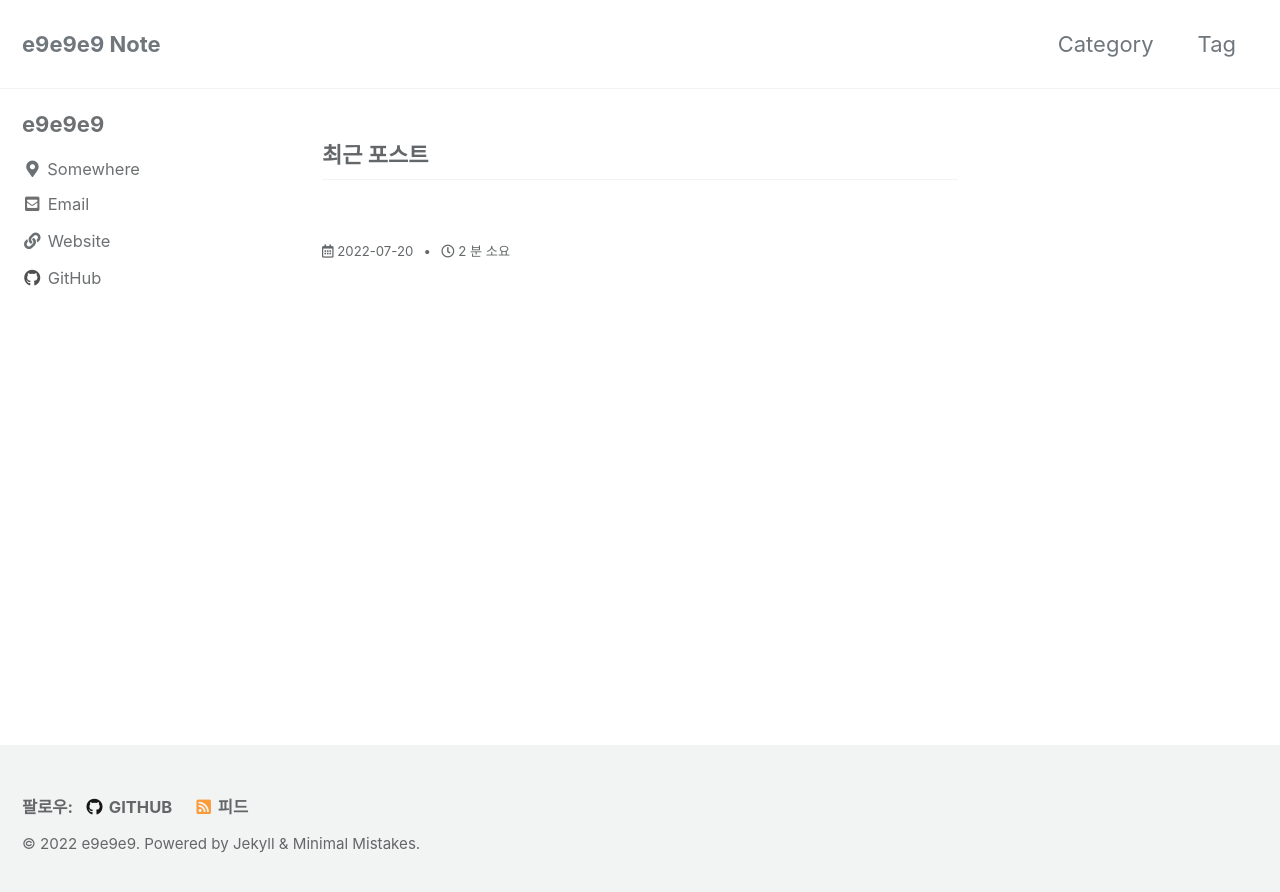
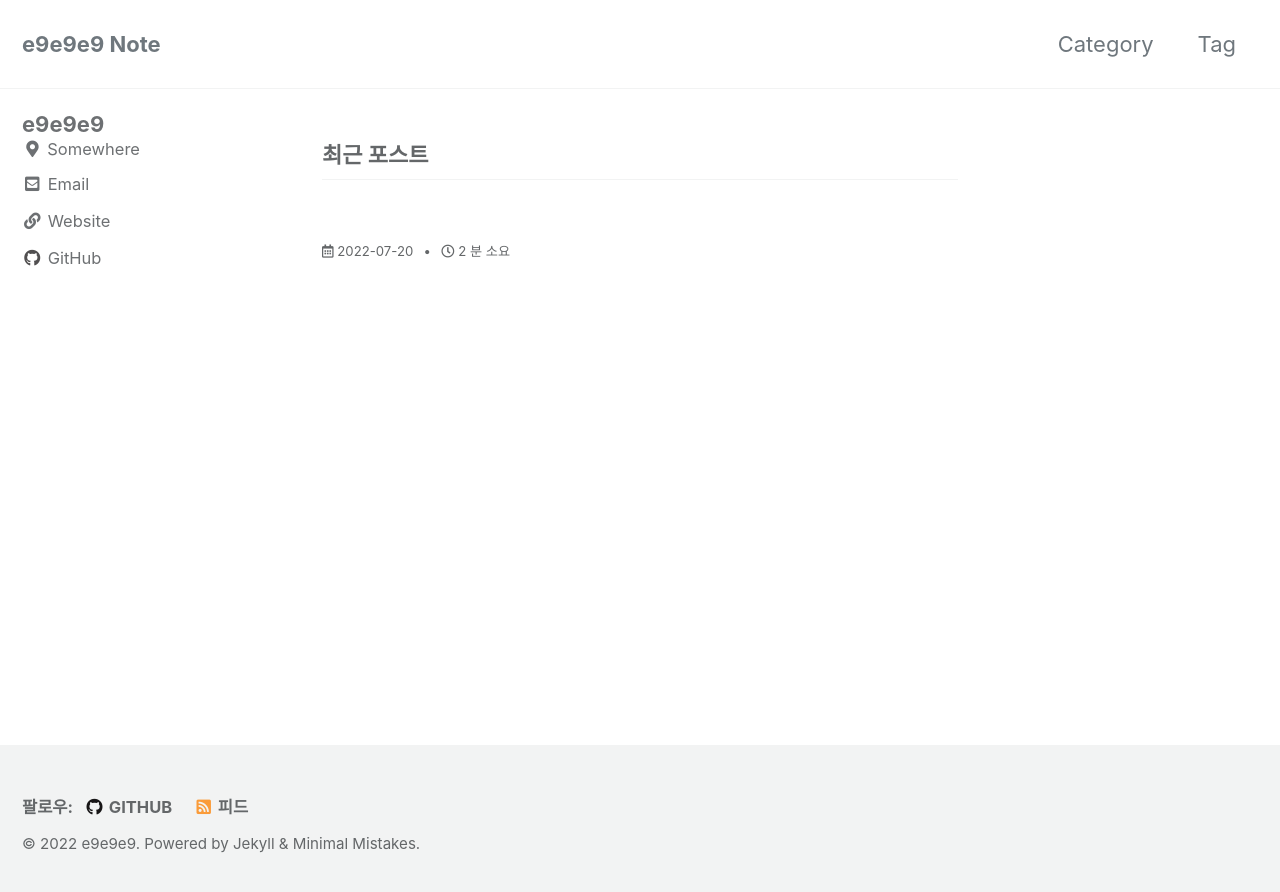
Before and after one commit to e9e9e9/e9e9e9.github.io, a Jekyll site: the page built from index.html, in a window 1280 px wide. Shown: the top 892 px of the page. Built offline with Jekyll 4.4.1, drawn with Linux system fonts in a browser that asks for light colours; cached includes are drawn as plain includes; the list of posts is cut into pages by our own code.

Commit message:
Small modification

```diff
--- a/_config.yml
+++ b/_config.yml
@@ -106,7 +106,7 @@ analytics:
 author:
   name             : "e9e9e9"
   avatar           : # path of avatar image, e.g. "/assets/images/bio-photo.jpg"
-  bio              : ""
+  bio              : #""
   location         : "Somewhere"
   email            :
   links:
--- a/_data/navigation.yml
+++ b/_data/navigation.yml
@@ -1,7 +1,7 @@
 # main links
 main:
   - title: "Category"
-    url: /categorys/
+    url: /categories/
   - title: "Tag"
     url: /tags/
   # - title: "About"
```
